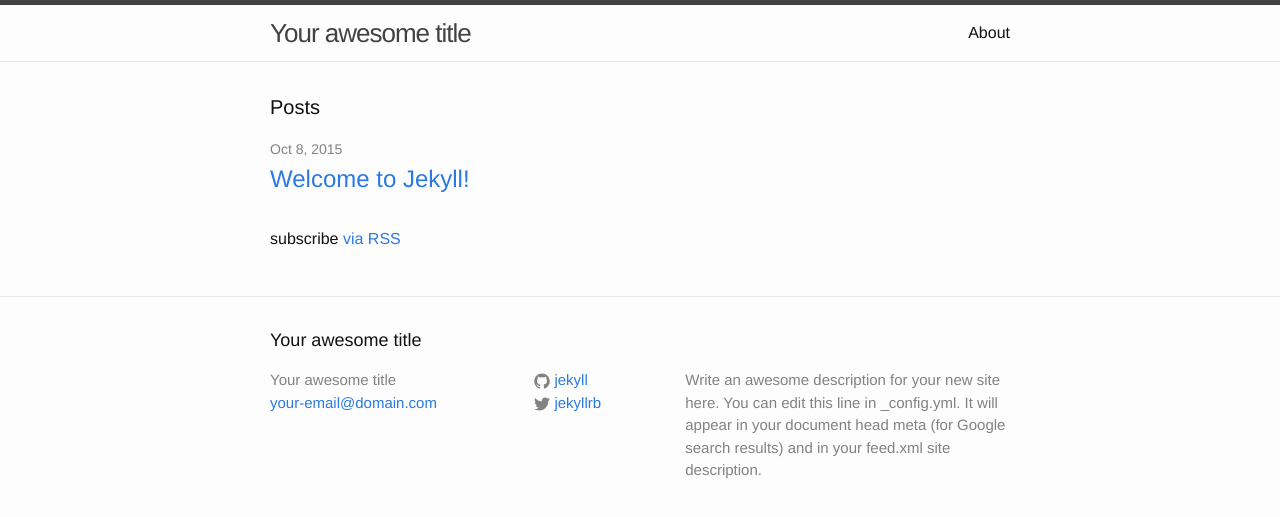
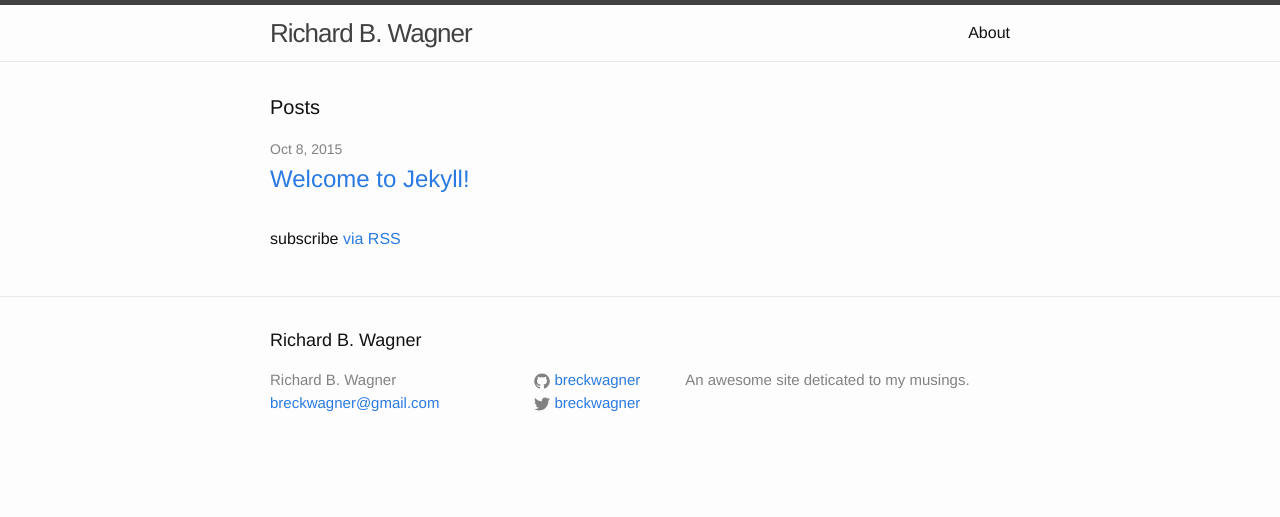
Before and after one commit to breckwagner/breckwagner.github.io, a Jekyll site: the page built from index.html, in a window 1280 px wide. Shown: the top 517 px of the page. Built offline with Jekyll 4.4.1, drawn with Linux system fonts in a browser that asks for light colours.

Commit message:
Basic update to jekyll content

```diff
--- a/_config.yml
+++ b/_config.yml
@@ -1,14 +1,12 @@
 # Site settings
-title: Your awesome title
-email: your-email@domain.com
+title: Richard B. Wagner
+email: breckwagner@gmail.com
 description: > # this means to ignore newlines until "baseurl:"
-  Write an awesome description for your new site here. You can edit this
-  line in _config.yml. It will appear in your document head meta (for
-  Google search results) and in your feed.xml site description.
+    An awesome site deticated to my musings.
 baseurl: "" # the subpath of your site, e.g. /blog/
-url: "http://yourdomain.com" # the base hostname & protocol for your site
-twitter_username: jekyllrb
-github_username:  jekyll
+url: "https://breckwagner.github.io" # the base hostname & protocol for your site
+twitter_username: breckwagner
+github_username:  breckwagner
 
 # Build settings
 markdown: kramdown
```
Also changed, not shown: 6 other files.
